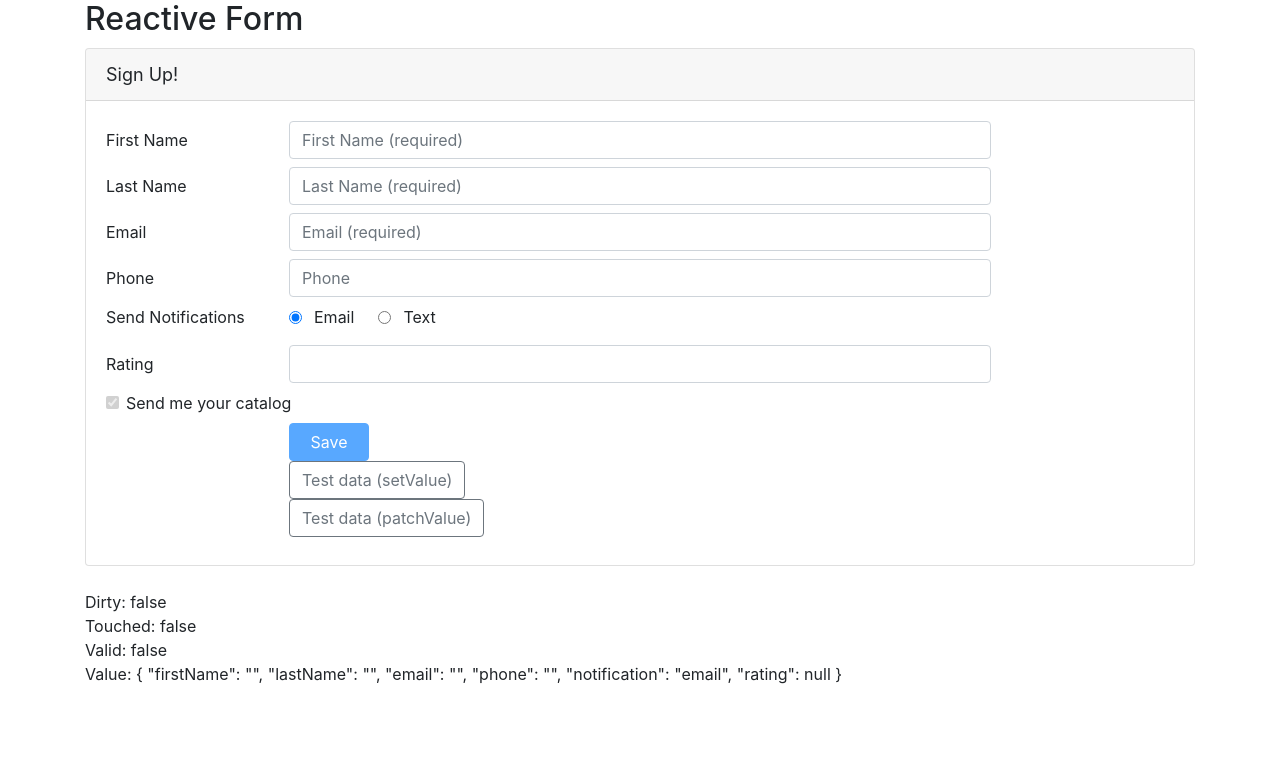
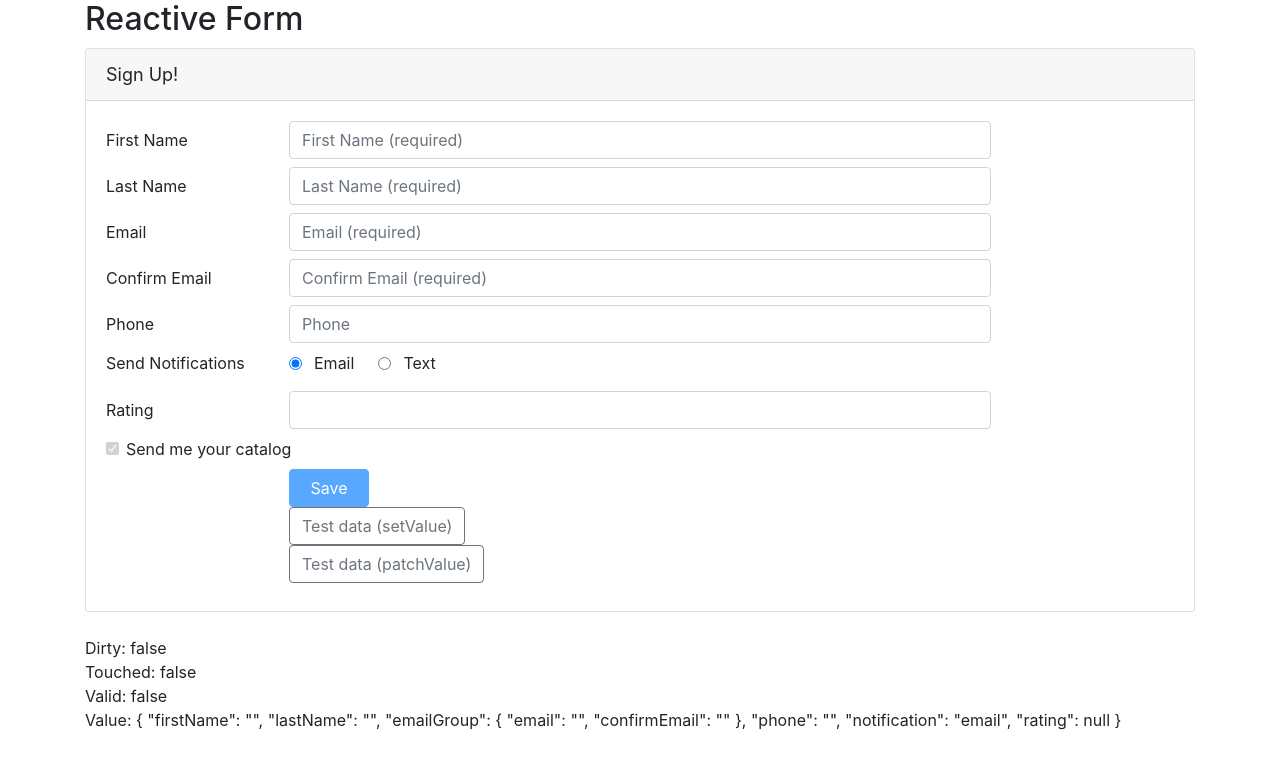
Before and after one commit to kitamarekweb/My-1-Angular-GettingStarted-Forms-Template-Driven, an Angular app: page / in a window 1280 px wide. Shown: the top 768 px of the page. Built offline with nearby package versions, Linux system fonts and the light colour scheme.

Commit message:
CROSS-FIELD VALIDATION: NESTED FORMGROUP

```diff
--- a/src/app/customersReactive/customer-reactive.component.html
+++ b/src/app/customersReactive/customer-reactive.component.html
@@ -50,6 +50,7 @@
         </div>
       </div>
 
+      <div formGroupName="emailGroup">
         <div class="form-group row mb-2">
           <label class="col-md-2 col-form-label"
                  for="emailId">Email</label>
@@ -59,15 +60,35 @@
                    type="email"
                    placeholder="Email (required)"
                    formControlName="email"
-                 [ngClass]="{'is-invalid': (customerForm.get('email').touched || customerForm.get('email').dirty) && !customerForm.get('email').valid }"/>
+                   [ngClass]="{'is-invalid': (customerForm.get('emailGroup.email').touched || customerForm.get('emailGroup.email').dirty) && !customerForm.get('emailGroup.email').valid }"/>
             <span class="invalid-feedback">
-            <span *ngIf="customerForm.get('email').errors?.required">
+            <span *ngIf="customerForm.get('emailGroup.email').errors?.required">
               Please enter your email address.
             </span>
-            <span *ngIf="customerForm.get('email').errors?.email">
+            <span *ngIf="customerForm.get('emailGroup.email').errors?.email">
               Please enter a valid email address.
             </span>
           </span>
+          </div>
+        </div>
+
+        <div class="form-group row mb-2">
+          <label class="col-md-2 col-form-label"
+                 for="confirmEmailId">Confirm Email</label>
+          <div class="col-md-8">
+            <input class="form-control"
+                   id="confirmEmailId"
+                   type="email"
+                   placeholder="Confirm Email (required)"
+                   formControlName="confirmEmail"
+                   [ngClass]="{'is-invalid': (customerForm.get('emailGroup.confirmEmail').touched || customerForm.get('emailGroup.confirmEmail').dirty)
+                  && !customerForm.get('emailGroup.confirmEmail').valid }"/>
+            <span class="invalid-feedback">
+            <span *ngIf="customerForm.get('emailGroup.confirmEmail').errors?.required">
+              Please confirm your email address.
+            </span>
+          </span>
+          </div>
         </div>
       </div>
 
--- a/src/app/customersReactive/customer-reactive.component.ts
+++ b/src/app/customersReactive/customer-reactive.component.ts
@@ -1,8 +1,7 @@
 import {Component, OnInit} from '@angular/core';
-import {FormGroup, FormControl, FormBuilder, Validators, AbstractControl, ValidatorFn} from "@angular/forms";
+import {AbstractControl, FormBuilder, FormGroup, ValidatorFn, Validators} from "@angular/forms";
 
 import {Customer} from './customer';
-import {stringify} from "querystring";
 
 function ratingRange(min: number, max:number): ValidatorFn {
   return (c: AbstractControl): { [key: string]: boolean } | null => {
@@ -29,7 +28,10 @@
     this.customerForm = this.fb.group({
       firstName: ['', [Validators.required, Validators.minLength(3)]],
       lastName: [{value: '', disabled: false}, [Validators.required, Validators.maxLength(50)]],
-      email: ['',[Validators.required, Validators.email]],
+      emailGroup: this.fb.group({
+        email: ['',[Validators.required, Validators.email]],
+        confirmEmail: ['',[Validators.required]],
+      }),
       phone: '',
       notification: 'email',
       rating: [null, ratingRange(1,3)],
```
Lines whose indentation alone changed are shown as unchanged.
